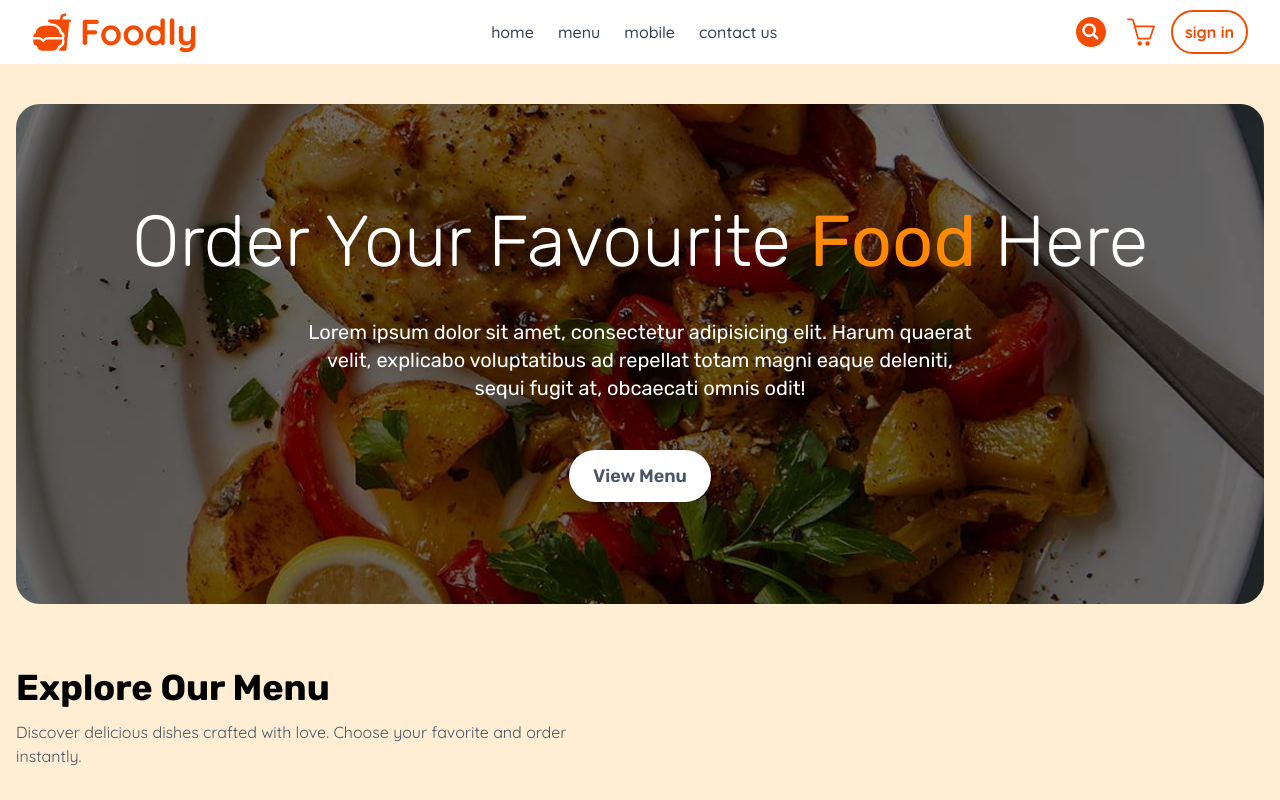
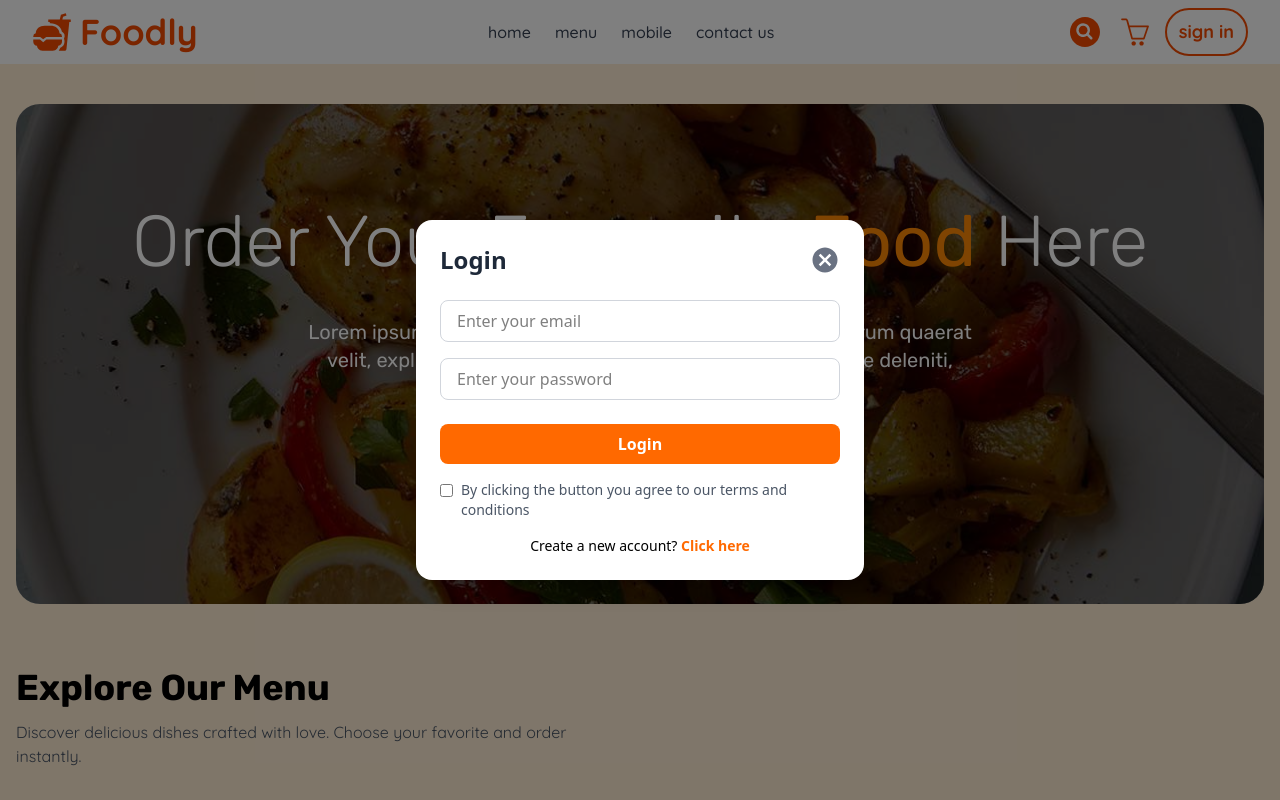
Before and after one commit to samir-27/food-delivery-app, a React (Vite) app in the folder frontend/: page / in a window 1280 px wide. Both pictures are taken after a click on the button "sign in". Shown: the top 800 px of the page. Built offline with nearby package versions, Linux system fonts and the light colour scheme; a web font is replaced by a local one.

Commit message:
login/signup popup added

```diff
--- a/frontend/src/App.jsx
+++ b/frontend/src/App.jsx
@@ -1,16 +1,21 @@
-import React, { Fragment } from 'react'
+import React, { Fragment, useState } from 'react'
 import Navbar from './components/Navbar'
 import { Route, Routes } from 'react-router-dom'
 import Home from './pages/Home'
 import Cart from './pages/Cart'
 import PlaceOrder from './pages/PlaceOrder'
 import Footer from './components/Footer'
+import LoginPopup from './components/LoginPopup'
 
 const App = () => {
+
+  const[showLogin,setShowLogin]=useState(false);
+
   return (
     <>
+      {showLogin?<LoginPopup setShowLogin={setShowLogin} />:<></>}
       <div className='bg-orange-100 pb-20'>
-        <Navbar />
+        <Navbar setShowLogin={setShowLogin} />
         <Routes>
           <Route path="/" element={<Home />} />
           <Route path="/cart" element={<Cart />} />
--- /dev/null
+++ b/frontend/src/components/LoginPopup.jsx
@@ -0,0 +1,80 @@
+import React, { useState } from 'react'
+import { MdCancel } from "react-icons/md";
+
+const LoginPopup = ({ setShowLogin }) => {
+    const [currState,setCurrState]=useState("Login");
+  return (
+    <div className="fixed inset-0 bg-black/50 flex items-center justify-center z-50">
+        <form action="" className="bg-white w-[90%] max-w-md rounded-2xl p-6 shadow-xl animate-fadeIn">
+
+            {/* Header */}
+            <div className="flex items-center justify-between mb-6">
+                <h2 className="text-2xl font-bold text-gray-800">{currState}</h2>
+                <MdCancel
+                  onClick={()=>setShowLogin(false)}
+                  size={30}
+                  className="cursor-pointer text-gray-500 hover:text-red-500 transition"
+                />
+            </div>
+
+            {/* Inputs */}
+            <div className="flex flex-col gap-4">
+                {currState==='Login'
+                  ? <></>
+                  : <input
+                      type="text"
+                      placeholder='Enter your name'
+                      className="border border-gray-300 rounded-lg px-4 py-2 focus:outline-none focus:ring-2 focus:ring-orange-500"
+                    />
+                }
+
+                <input
+                  type='text'
+                  placeholder='Enter your email'
+                  className="border border-gray-300 rounded-lg px-4 py-2 focus:outline-none focus:ring-2 focus:ring-orange-500"
+                />
+                <input
+                  type="password"
+                  placeholder='Enter your password'
+                  className="border border-gray-300 rounded-lg px-4 py-2 focus:outline-none focus:ring-2 focus:ring-orange-500"
+                />
+            </div>
+
+            {/* Button */}
+            <button className="w-full bg-orange-500 text-white py-2 rounded-lg font-semibold mt-6 hover:bg-orange-600 transition">
+              {currState==='Sign Up' ? "Create Account" : "Login"}
+            </button>
+
+            {/* Terms */}
+            <div className="flex items-start gap-2 mt-4 text-sm text-gray-600">
+                <input type="checkbox" className="mt-1 accent-orange-500" />
+                <p>By clicking the button you agree to our terms and conditions</p>
+            </div>
+
+            {/* Switch Auth */}
+            {currState==='Login'
+              ? <p className="text-sm text-center mt-4">
+                  Create a new account?{" "}
+                  <span
+                    onClick={()=>setCurrState("Sign Up")}
+                    className="text-orange-500 cursor-pointer font-semibold hover:underline"
+                  >
+                    Click here
+                  </span>
+                </p>
+              : <p className="text-sm text-center mt-4">
+                  Already have an account?{" "}
+                  <span
+                    onClick={()=>setCurrState("Login")}
+                    className="text-orange-500 cursor-pointer font-semibold hover:underline"
+                  >
+                    Click here
+                  </span>
+                </p>
+            }
+        </form>
+    </div>
+  )
+}
+
+export default LoginPopup
--- a/frontend/src/components/Navbar.jsx
+++ b/frontend/src/components/Navbar.jsx
@@ -3,12 +3,12 @@ import { IoFastFoodSharp, IoSearchCircle } from "react-icons/io5";
 import { SlBasket } from "react-icons/sl";
 import { HiOutlineMenu, HiOutlineX } from "react-icons/hi";
 
-const Navbar = () => {
+const Navbar = ({ setShowLogin }) => {
     const [menuOpen, setMenuOpen] = useState(false);
 
     return (
         <nav className="bg-white w-full quicksand">
-            <div className="max-w-7xl mx-auto sm:px-6 lg:px-8 px-12">
+            <div className="max-w-7xl mx-auto sm:px-6 lg:px-8 px-8">
                 <div className="flex justify-between h-16 items-center">
                     {/* Logo */}
                     <div className="flex items-center gap-2 text-orange-600">
@@ -25,7 +25,7 @@ const Navbar = () => {
                     <div className="flex items-center gap-4">
                         <IoSearchCircle size="40" className="text-orange-600 cursor-pointer" />
                         <SlBasket size={28} className="text-orange-600 cursor-pointer" />
-                        <button className="border-orange-600 border-2 font-bold text-orange-600 hover:bg-orange-600 hover:text-white px-3 py-2 rounded-full">
+                        <button className="sm:text-lg text-sm border-orange-600 border-2 font-bold text-orange-600 hover:bg-orange-600 hover:text-white px-0 sm:px-3 py-2 rounded-full" onClick={()=>setShowLogin(true)}>
                             sign in
                         </button>
                         {/* Hamburger for mobile */}
```
